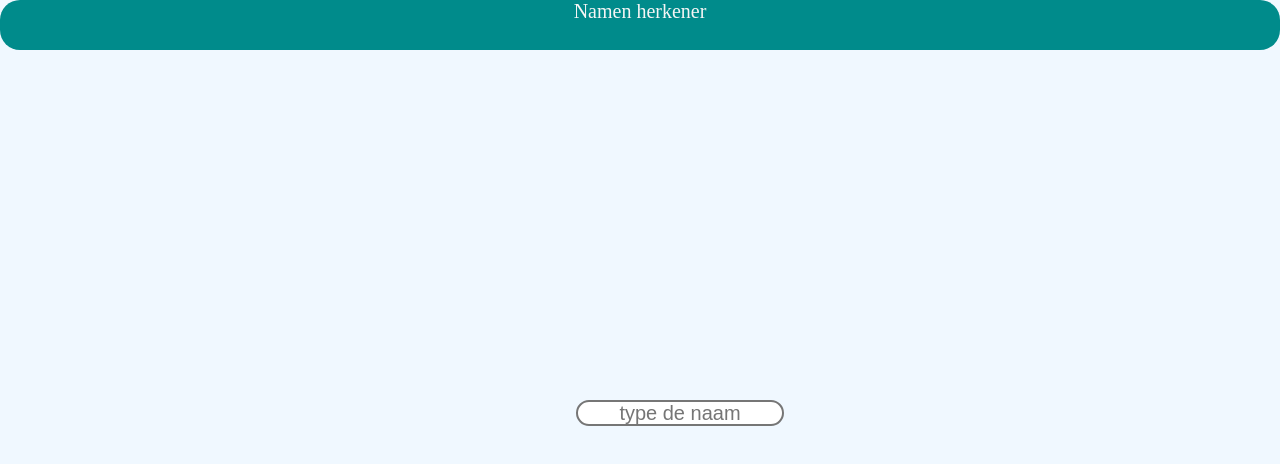
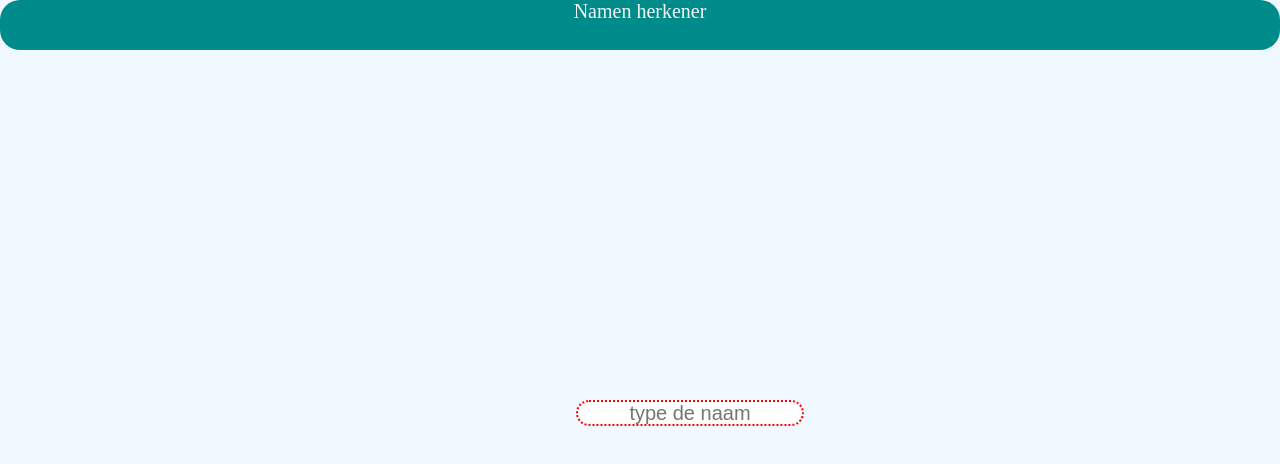
Before and after one commit to ayachi-code/naam_herkener, a website: page public/index.html in a window 1280 px wide. Drawn offline with Linux system fonts and the light colour scheme.

Commit message:
script gesearced

```diff
--- a/public/css/index.css
+++ b/public/css/index.css
@@ -6,15 +6,17 @@ body {
 
 #input_naam {
     border-radius: 20px;
-    border-style: solid;
+    border-style: dotted;
     height: 20px;
-    width: 200px;
+    width: 220px;
     text-align: center;
     color: goldenrod;
     font-size: 20px;
     left: 45%;
     position: absolute;
     top: 50%;
+    border-color: red;
+
 
 
 }
--- a/public/index.html
+++ b/public/index.html
@@ -12,5 +12,6 @@
         Namen herkener
     </div>
     <input type="text" placeholder="type de naam" id="input_naam">
+    <script src="/javascript/index.js"></script>
 </body>
 </html>
```
Also changed, not shown: public/javascript/index.js (added).
